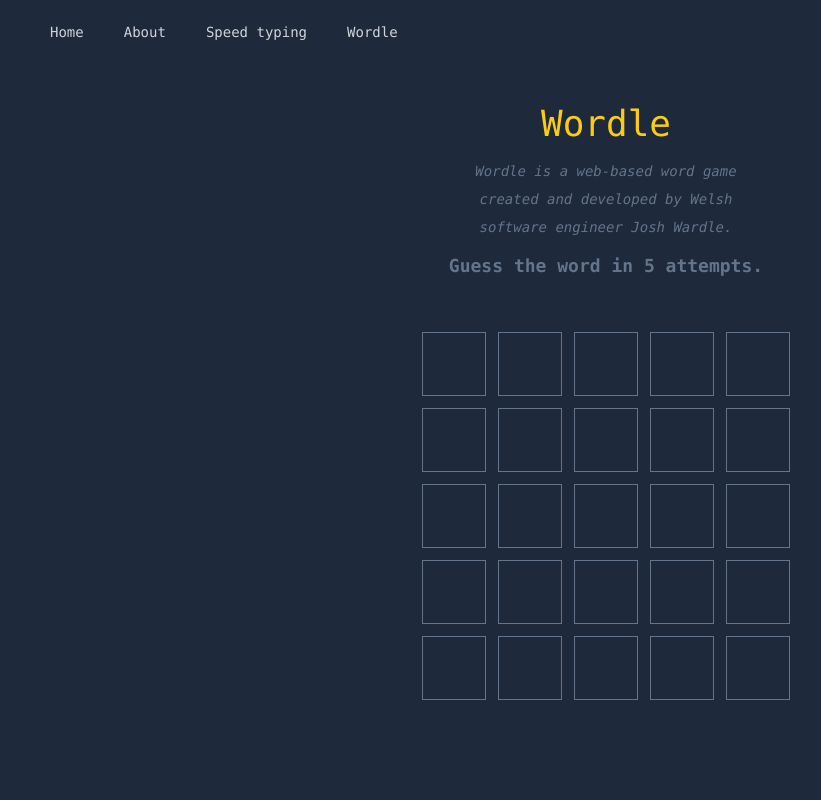
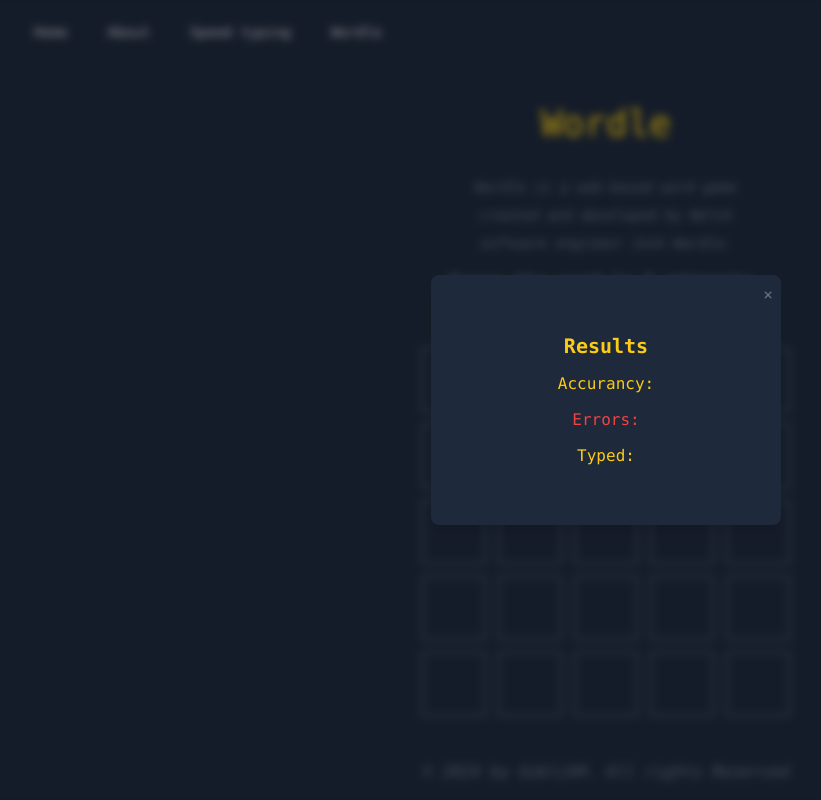
Before and after one commit to GoblikM/goblikm, a React (Create React App) app: page /wordle in a window 1280 px wide. Shown: the whole page, without its empty margins (34-855 px from the left). Built offline with nearby package versions, Linux system fonts and the light colour scheme.

Commit message:
footer, favicon, modal ui for wordle game

```diff
--- a/public/index.html
+++ b/public/index.html
@@ -24,7 +24,7 @@
       work correctly both with client-side routing and a non-root public URL.
       Learn how to configure a non-root public URL by running `npm run build`.
     -->
-    <title>React App</title>
+    <title>Goblik's imperium</title>
   </head>
   <body>
     <noscript>You need to enable JavaScript to run this app.</noscript>
--- /dev/null
+++ b/src/components/shared/Footer.tsx
@@ -0,0 +1,11 @@
+const Footer = ({ className }: { className?: string }) => {
+  return (
+    <footer
+      className={`${className} static bottom-0 p-4 text-center w-full text-slate-500 italic`}
+    >
+      <p>&copy; 2024 by GoblikM. All rights Reserved</p>
+    </footer>
+  );
+};
+
+export default Footer;
--- /dev/null
+++ b/src/components/shared/Modal.tsx
@@ -0,0 +1,32 @@
+import { ReactNode } from "react";
+
+const Modal = ({
+  isVisible,
+  onClose,
+  children,
+}: {
+  isVisible: boolean;
+  onClose: () => void;
+  children: ReactNode;
+}) => {
+  return (
+    <>
+      {" "}
+      {isVisible && (
+        <div className="fixed inset-0 z-50 flex items-center justify-center backdrop-blur-sm bg-black/30">
+          <div className="relative bg-slate-800 w-[350px] h-[250px] p-4 rounded-lg shadow-lg flex flex-col items-center justify-center">
+            <button
+              onClick={onClose}
+              className="absolute top-2 right-2 text-gray-500 hover:text-gray-700"
+            >
+              &times;
+            </button>
+            <div className="text-center">{children}</div>
+          </div>
+        </div>
+      )}
+    </>
+  );
+};
+
+export default Modal;
--- a/src/index.css
+++ b/src/index.css
@@ -4,7 +4,7 @@
 
 @layer base {
   body {
-    @apply bg-slate-800 font-mono px-4 min-h-full;
+    @apply bg-slate-800 font-mono;
   }
 }
 
--- a/src/pages/HomePage.tsx
+++ b/src/pages/HomePage.tsx
@@ -3,7 +3,11 @@
 const HomePage = () => {
   return (
     <Layout title="Home">
-      <></>
+      <main>
+        <h2 className="text-primary-400 text-lg">
+          Welcome to my personal Website
+        </h2>
+      </main>
     </Layout>
   );
 };
--- a/src/pages/Layout.tsx
+++ b/src/pages/Layout.tsx
@@ -1,5 +1,6 @@
 import { ReactNode } from "react";
 import Navbar from "../components/shared/Navbar";
+import Footer from "../components/shared/Footer";
 
 const Layout = ({
   children,
@@ -11,17 +12,20 @@
   className?: string;
 }) => {
   return (
-    <>
+    <div className="flex flex-col min-h-screen">
       <Navbar />
       {title && (
         <h1 className="text-center text-2xl sm:text-3xl md:text-4xl text-primary-400 mt-10">
           {title}
         </h1>
       )}
-      <div className={`grid justify-center items-center ${className}`}>
+      <div
+        className={`flex-grow relative grid-flow-row items-center p-4 mx-auto max-w-4xl `}
+      >
         {children}
       </div>
-    </>
+      <Footer />
+    </div>
   );
 };
 
--- a/src/pages/SpeedTypePage.tsx
+++ b/src/pages/SpeedTypePage.tsx
@@ -15,7 +15,7 @@
 
   return (
     <>
-      <Layout title="Speed typing game" className="tracking-wider">
+      <Layout title="Speed typing game" className="min-h-screen">
         <div>
           <p className="mt-3 text-base sm:text-lg text-slate-500 text-center">
             Type the words as fast as you can.
@@ -62,7 +62,7 @@
             onRestart={restart}
           />
           <Results
-            state={state}
+            state={"finish"}
             errors={errors}
             accurancyPercentage={calculateAccuracyPercentage(
               totalTyped,
@@ -87,7 +87,7 @@
   return (
     <div
       className={cn({
-        "relative max-w-4xl mt-3 text-2xl sm:text-3xl leading-relaxed break-all":
+        "relative max-w-4xl mt-3 text-2xl sm:text-3xl leading-relaxed break-all tracking-wider":
           true,
         "blur-sm": state === "finish",
       })}
--- a/src/pages/WordlePage.tsx
+++ b/src/pages/WordlePage.tsx
@@ -1,6 +1,7 @@
 import { useEffect, useState } from "react";
 import Layout from "./Layout";
 import { motion } from "framer-motion";
+import Modal from "../components/shared/Modal";
 
 const MAX_ATTEMPTS = 5;
 
@@ -9,6 +10,12 @@
   const [currentRow, setCurrentRow] = useState(0);
   const [currentGuess, setCurrentGuess] = useState("");
   const [word, setWord] = useState("APPLE");
+
+  const [isModalVisible, setIsModalVisible] = useState(true);
+
+  const handleModalClose = () => {
+    setIsModalVisible(false);
+  };
 
   /**
    * Handles the keydown event for the Wordle game.
@@ -44,6 +51,7 @@
   }, [currentGuess, currentRow]);
 
   return (
+    <>
       <Layout title="Wordle">
         <div className="flex flex-col items-center">
           <p className="mt-3 text-base sm:text-lg text-slate-500 text-center max-w-80">
@@ -67,8 +75,12 @@
               />
             ))}
           </div>
+          <Modal onClose={handleModalClose} isVisible={isModalVisible}>
+            <Results />
+          </Modal>
         </div>
       </Layout>
+    </>
   );
 };
 
@@ -126,3 +138,18 @@
   }
   return <div className="grid grid-cols-5 gap-3">{tiles}</div>;
 };
+
+const Results = ({ className }: { className?: string }) => {
+  return (
+    <>
+      <motion.ul
+        className={`flex flex-col items-center text-primary-400 space-y-3 ${className}`}
+      >
+        <motion.li className="text-xl font-semibold">Results</motion.li>
+        <motion.li>Accurancy:</motion.li>
+        <motion.li className="text-red-500">Errors:</motion.li>
+        <motion.li>Typed:</motion.li>
+      </motion.ul>
+    </>
+  );
+};
```
Also changed, not shown: 1 other file (tests, documents, lock files or other folders). Lines whose indentation alone changed are shown as unchanged.
